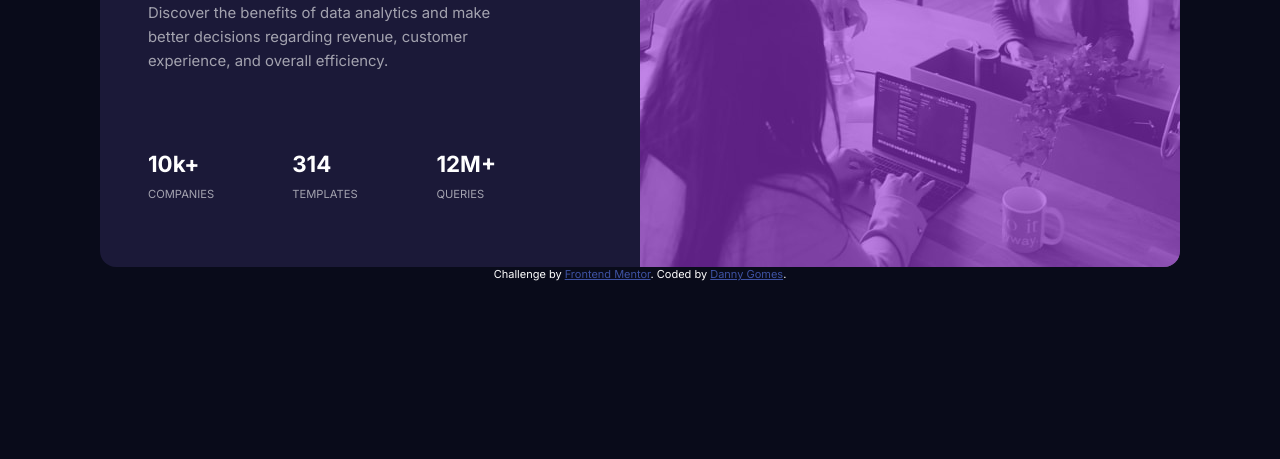
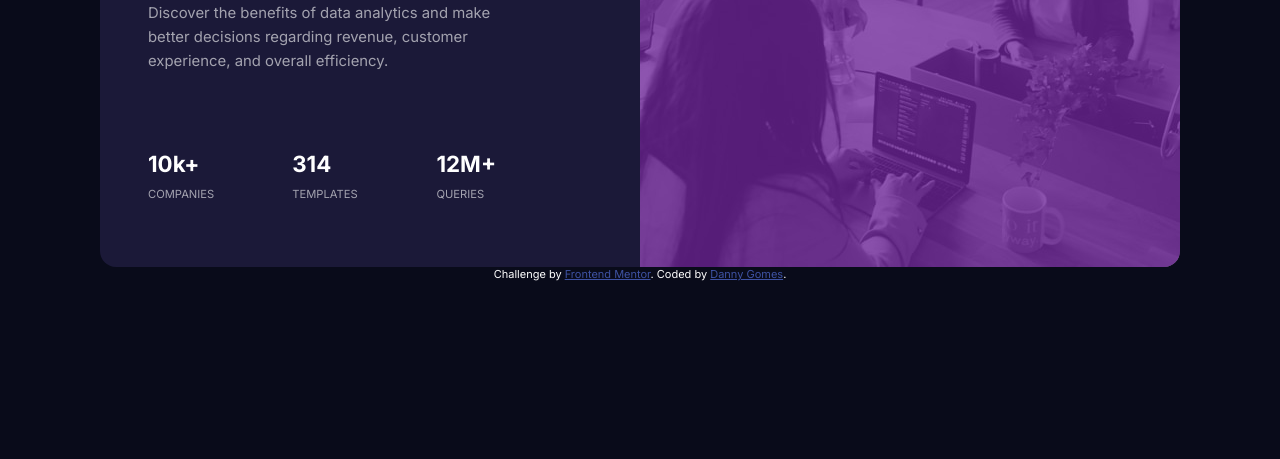
Before and after one commit to dannygomes/Stats-preview-card-component-challenge, a plain HTML site: page index.html in a window 1280 px wide. Shown: the part 357-816 px from the top of the page. Drawn offline with Linux system fonts and the light colour scheme.

Commit message:
Tried updating color again

```diff
--- a/style.css
+++ b/style.css
@@ -90,7 +90,7 @@ img {
     inset: 0;
     width: 100%;
     height: 100%;
-    background-color: rgba(155, 52, 219, 0.596);
+    background-color: rgba(110, 37, 155, 0.774);
     border-radius: 0 1rem 1rem 0;
 }
 
```
